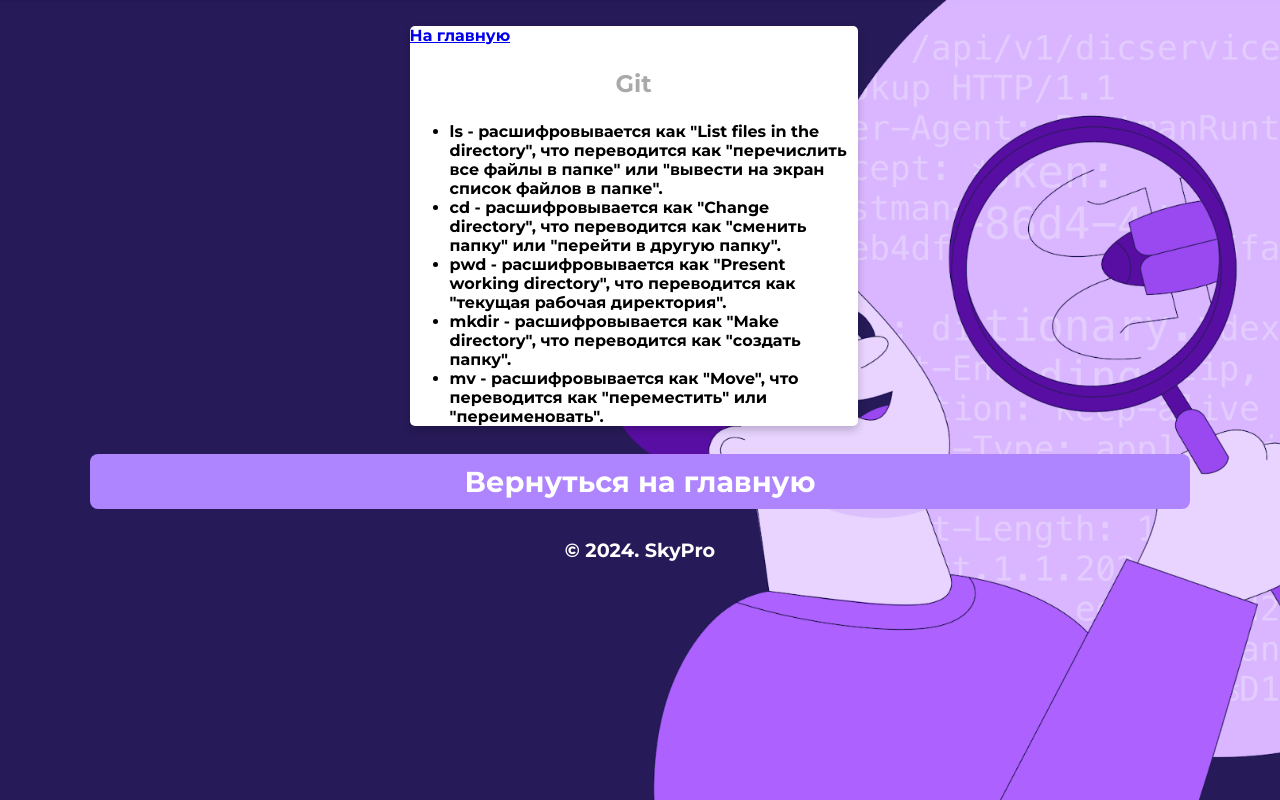
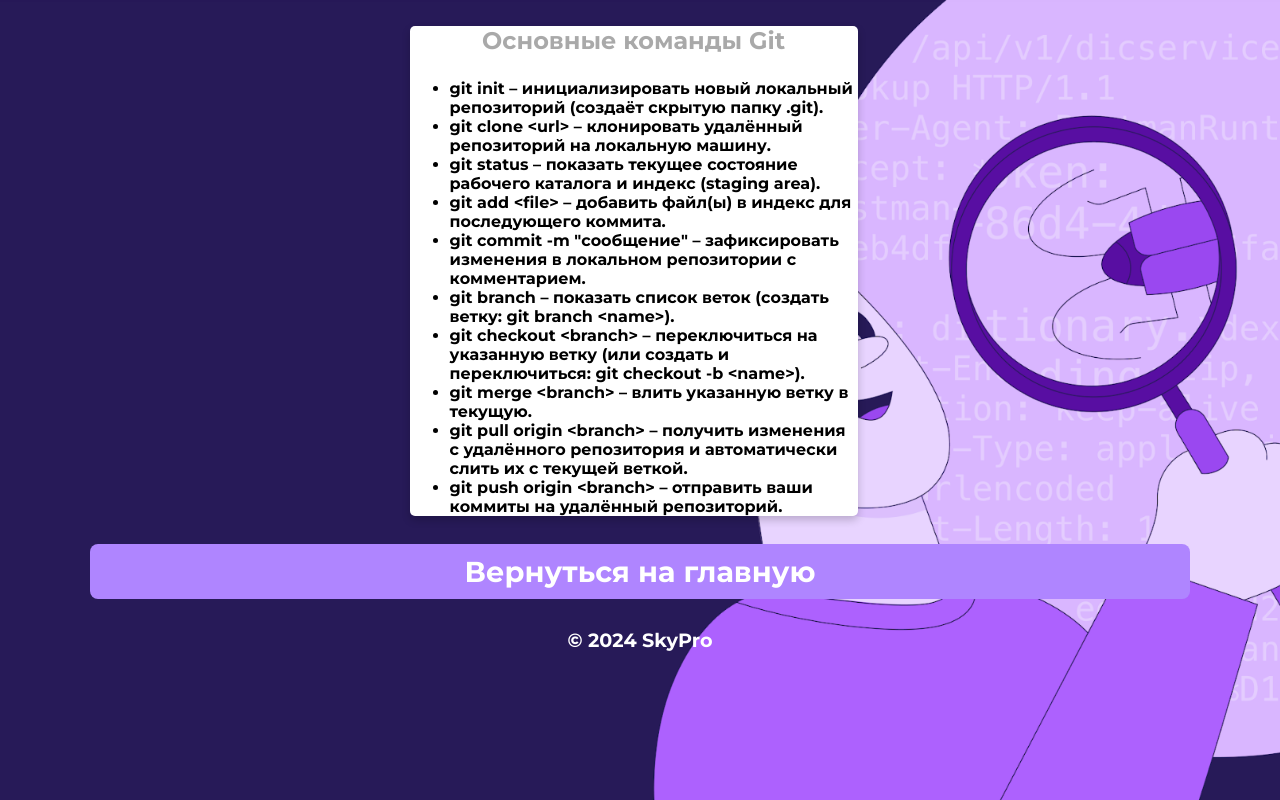
Before and after one commit to ilusenkovila1-art/homework_html, a plain HTML site: page html/git.html in a window 1280 px wide. Drawn offline with Linux system fonts and the light colour scheme.

Commit message:
git.html

```diff
--- a/html/git.html
+++ b/html/git.html
@@ -1,34 +1,37 @@
 <!DOCTYPE html>
-<html>
+<html lang="ru">
    <head>
-      <title>Git - всему голова!</title>
+      <meta charset="utf-8">
+      <meta name="viewport" content="width=device-width, initial-scale=1">
+      <title>Git — Portal for QA</title>
       <link rel="stylesheet" type="text/css" href="../css/style.css">
       <link rel="stylesheet" type="text/css" href="../css/font-awesome.css">
       <link rel="shortcut icon" href="../img/fav.ico" type="image/x-icon">
       <link href="https://fonts.googleapis.com/css?family=Montserrat:700" rel="stylesheet">
-      <meta charset="utf-8">
-      <meta name="viewport" content="width=device-width, initial-scale=1">
    </head>
    <body>
       <!--Card-->
       <div class="card">
-         <!-- Ссылка на главную страницу -->
-         <a href="index.html">На главную</a>
-         <p class="subtitle">Git</p>
+         <p class="subtitle">Основные команды Git</p>
          <ul>
-            <li>ls - расшифровывается как "List files in the directory", что переводится как "перечислить все файлы в папке" или "вывести на экран список файлов в папке".</li>
-            <li>cd - расшифровывается как "Change directory", что переводится как "сменить папку" или "перейти в другую папку".</li>
-            <li>pwd - расшифровывается как "Present working directory", что переводится как "текущая рабочая директория".</li>
-            <li>mkdir - расшифровывается как "Make directory", что переводится как "создать папку".</li>
-            <li>mv - расшифровывается как "Move", что переводится как "переместить" или "переименовать".</li>
+            <li><code>git init</code> – инициализировать новый локальный репозиторий (создаёт скрытую папку <code>.git</code>).</li>
+            <li><code>git clone &lt;url&gt;</code> – клонировать удалённый репозиторий на локальную машину.</li>
+            <li><code>git status</code> – показать текущее состояние рабочего каталога и индекс (staging area).</li>
+            <li><code>git add &lt;file&gt;</code> – добавить файл(ы) в индекс для последующего коммита.</li>
+            <li><code>git commit -m "сообщение"</code> – зафиксировать изменения в локальном репозитории с комментарием.</li>
+            <li><code>git branch</code> – показать список веток (создать ветку: <code>git branch &lt;name&gt;</code>).</li>
+            <li><code>git checkout &lt;branch&gt;</code> – переключиться на указанную ветку (или создать и переключиться: <code>git checkout -b &lt;name&gt;</code>).</li>
+            <li><code>git merge &lt;branch&gt;</code> – влить указанную ветку в текущую.</li>
+            <li><code>git pull origin &lt;branch&gt;</code> – получить изменения с удалённого репозитория и автоматически слить их с текущей веткой.</li>
+            <li><code>git push origin &lt;branch&gt;</code> – отправить ваши коммиты на удалённый репозиторий.</li>
          </ul>
       </div>
       <!--footer-->
       <footer class="animated fadeIn">
          <p class="location" align="center">
-            <a href="mac.html">Вернуться на главную</a>
+            <a href="../index.html">Вернуться на главную</a>
          </p>
-         &copy; 2024. SkyPro
+         &copy; 2024 SkyPro
       </footer>
    </body>
 </html>
```
